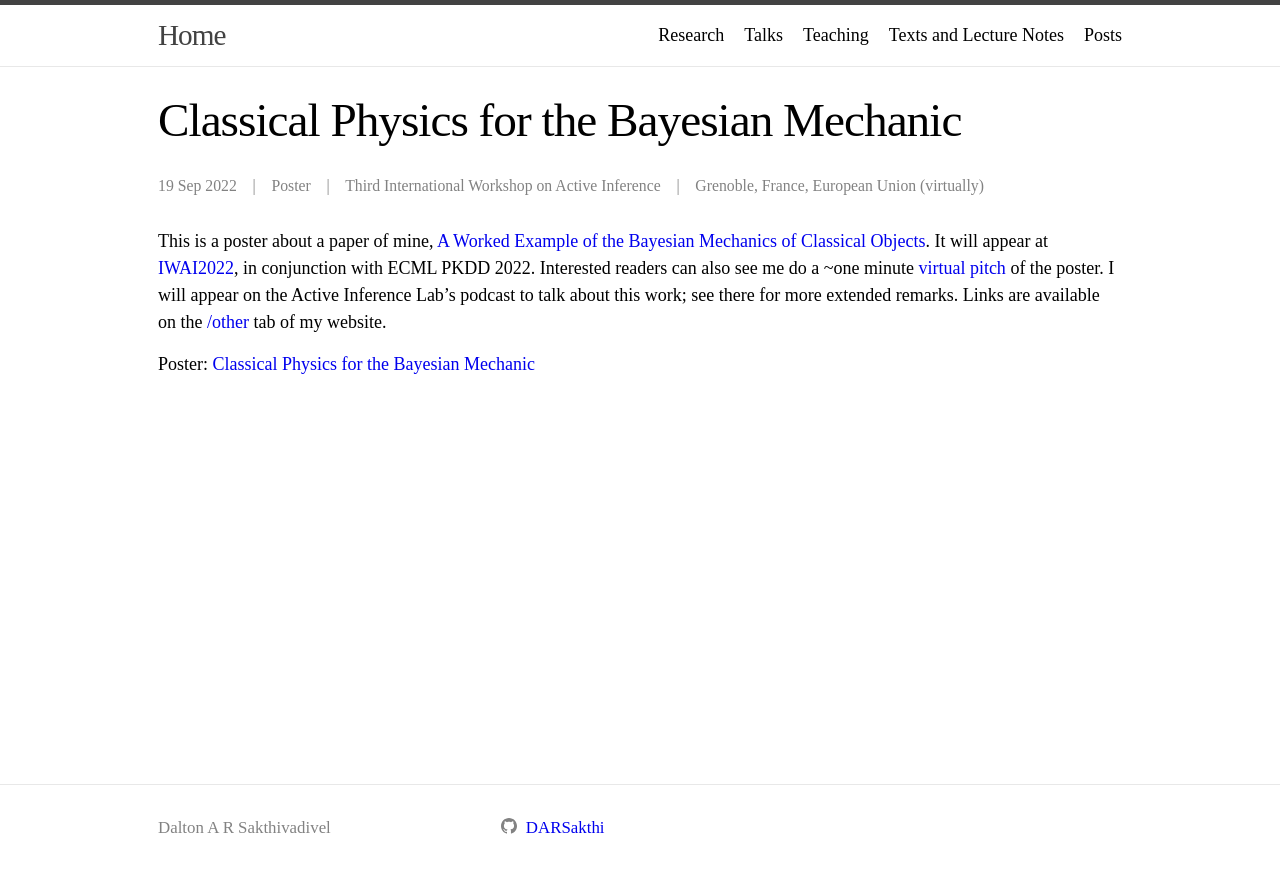
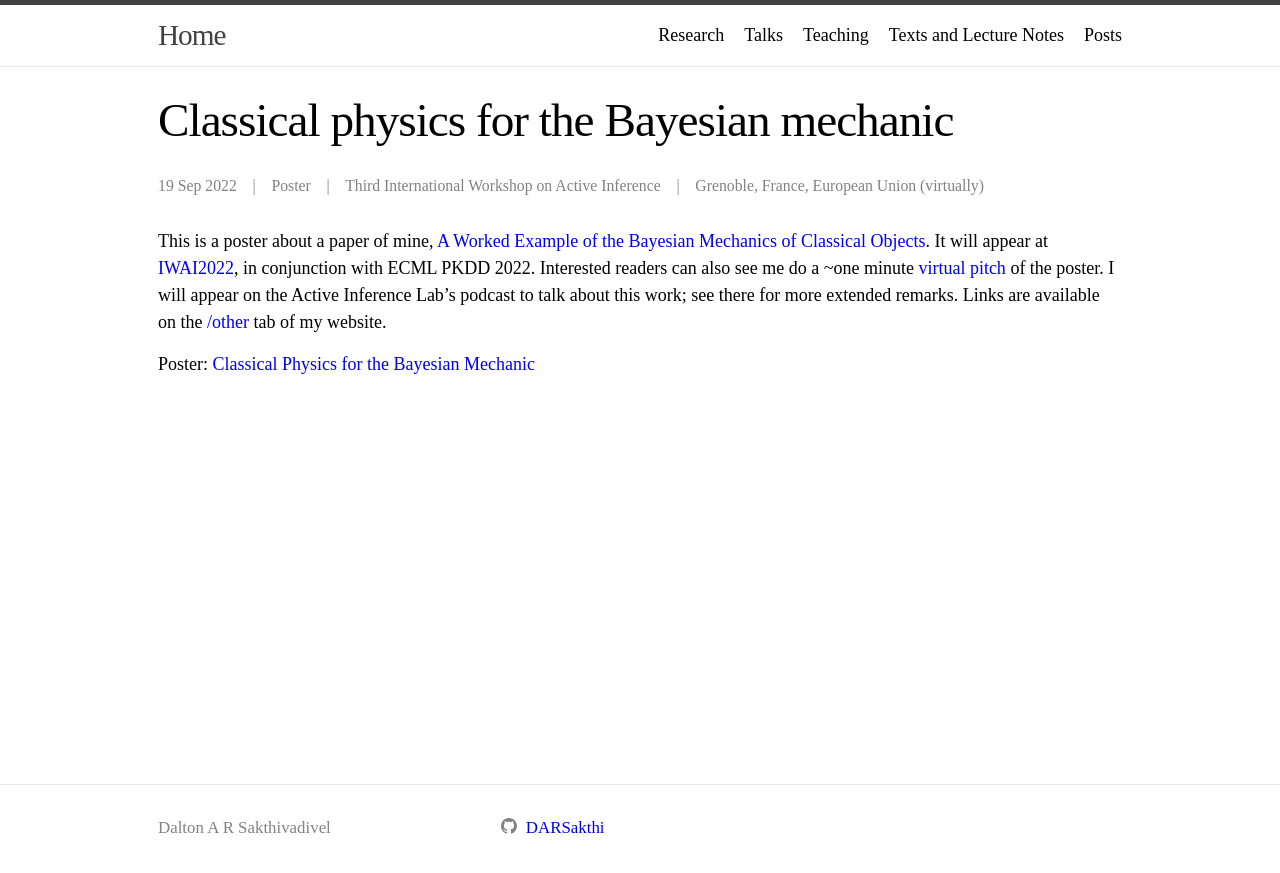
Before and after one commit to DARSakthi/DARSakthi.github.io, a Jekyll site: the page built from _talks/IWAI-22.markdown, in a window 1280 px wide. Shown: the top 873 px of the page. Built offline with Jekyll 4.4.1, drawn with Linux system fonts in a browser that asks for light colours.

Commit message:
Sent case

```diff
--- a/_talks/IWAI-22.markdown
+++ b/_talks/IWAI-22.markdown
@@ -1,5 +1,5 @@
 ---
-title: "Classical Physics for the Bayesian Mechanic"
+title: "Classical physics for the Bayesian mechanic"
 collection: talks
 type: "Poster"
 layout: talks
```
